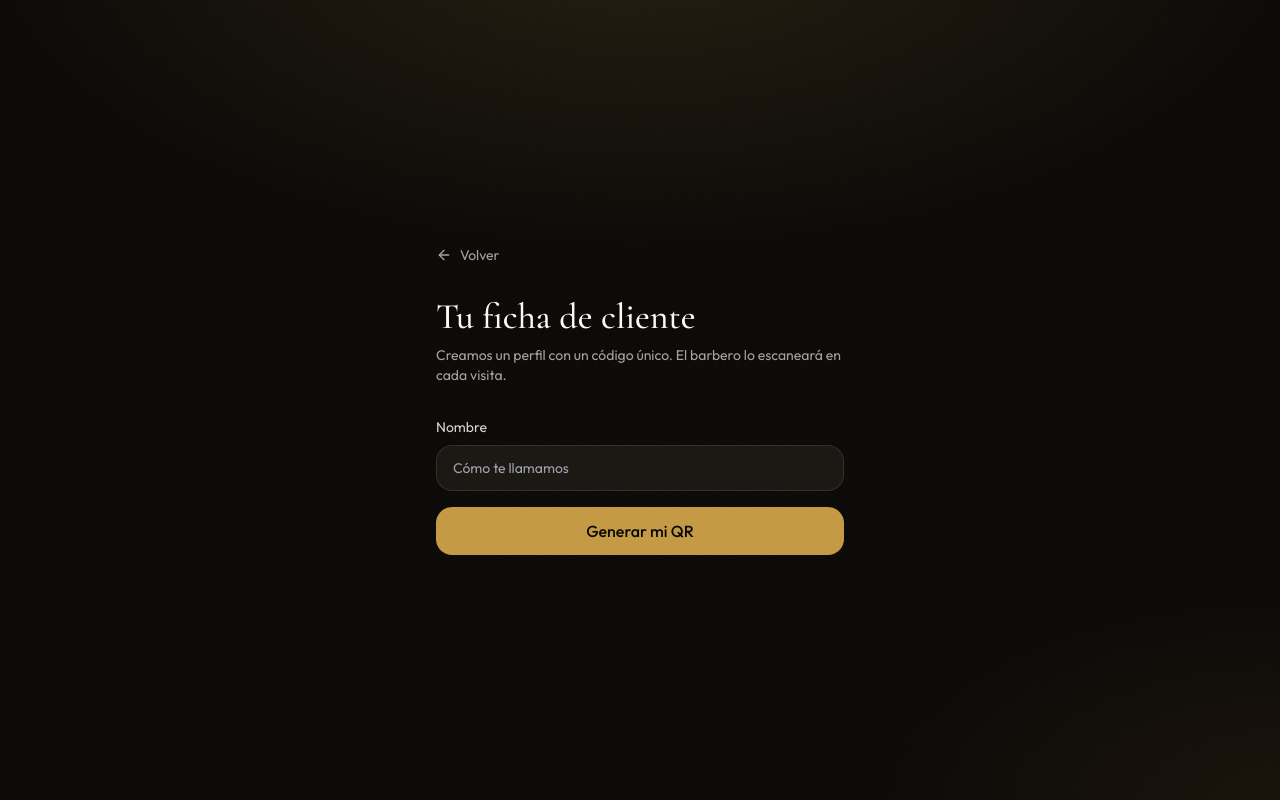
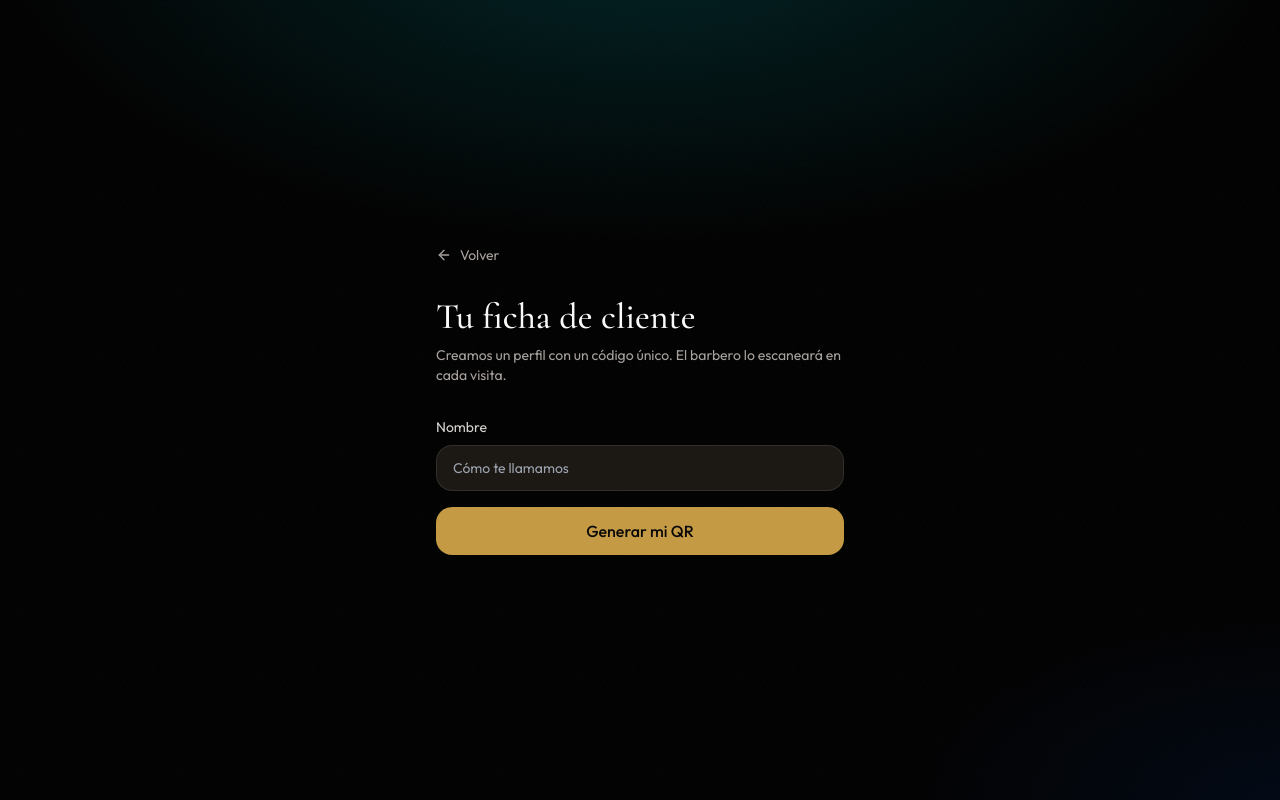
Before and after one commit to denigrante900/barberia-app, a Next.js app: page /cliente in a window 1280 px wide. Built offline with nearby package versions, Linux system fonts and the light colour scheme; no server answers.

Commit message:
Cambio de estilos a negro y cian guardados

```diff
--- a/app/globals.css
+++ b/app/globals.css
@@ -12,10 +12,10 @@ body {
 }
 
 body {
-  @apply bg-ink-950 text-stone-100 antialiased;
+  @apply bg-black text-stone-100 antialiased;
   background-image:
-    radial-gradient(1200px 600px at 50% -10%, rgba(196, 154, 69, 0.14), transparent 55%),
-    radial-gradient(800px 400px at 100% 100%, rgba(120, 80, 30, 0.12), transparent 50%);
+    radial-gradient(1200px 600px at 50% -10%, rgba(0, 240, 255, 0.15), transparent 55%),
+    radial-gradient(800px 400px at 100% 100%, rgba(0, 102, 255, 0.08), transparent 50%);
 }
 
 .grain {
```
